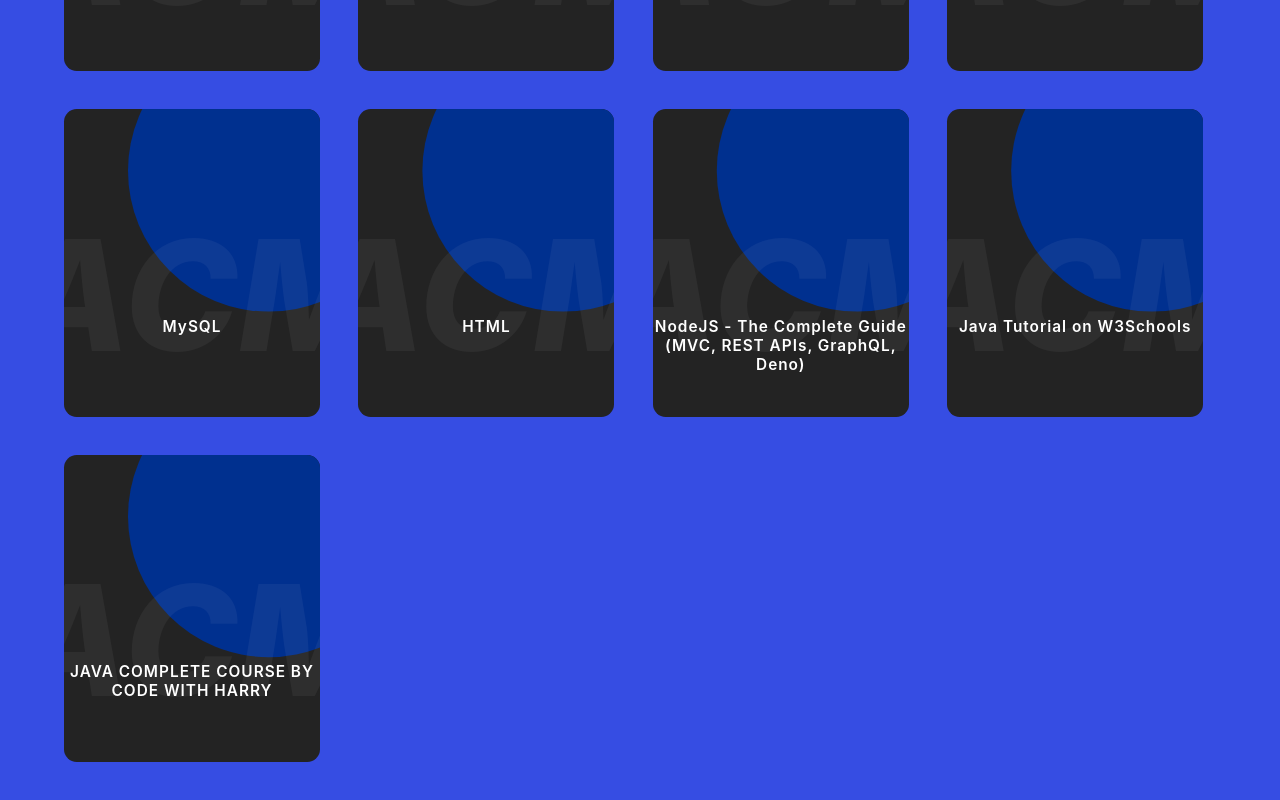
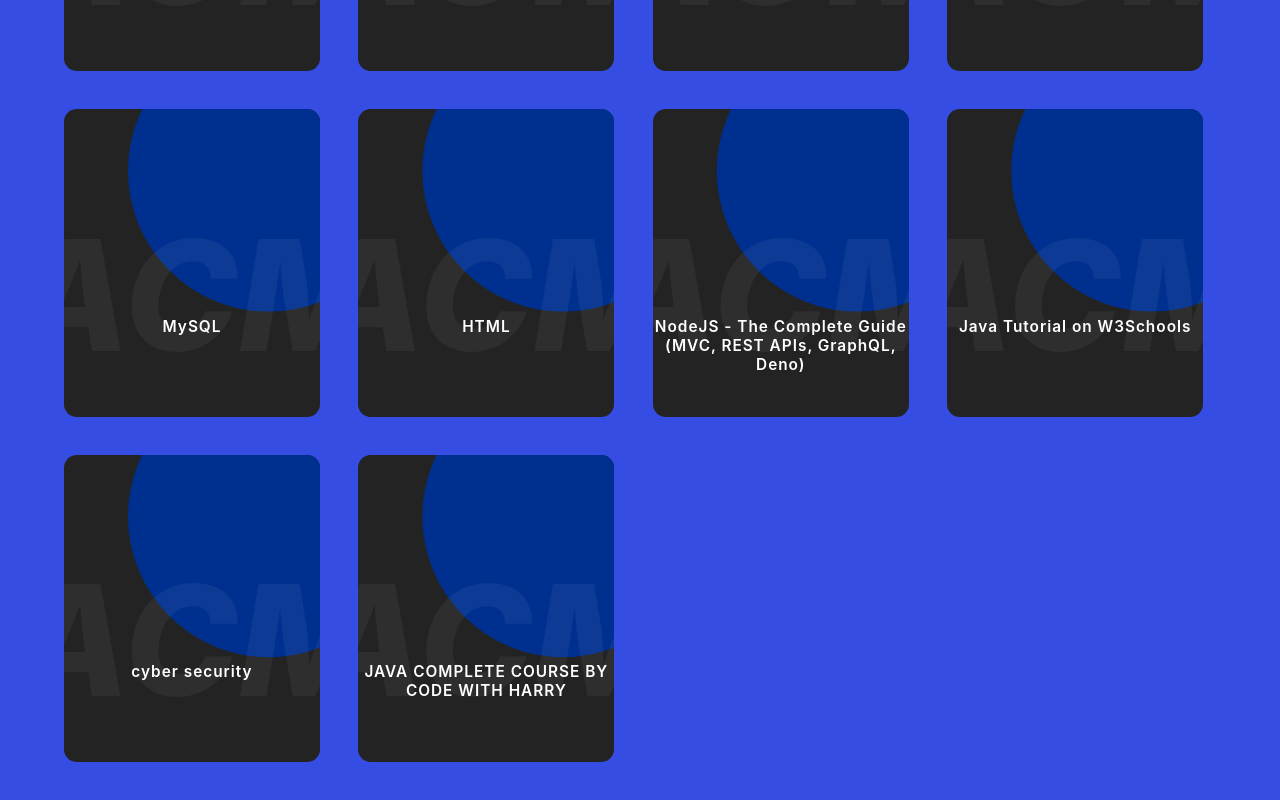
Before and after one commit to ACM-JUIT/Learning-Resources, a React (Create React App) app: page / in a window 1280 px wide. Shown: the part 1637-2437 px from the top of the page. Built offline with nearby package versions, Linux system fonts and the light colour scheme.

Commit message:
cyber security

```diff
--- a/src/data.js
+++ b/src/data.js
@@ -101,6 +101,11 @@
   link: "https://www.w3schools.com/java/default.asp",
 },
 {
+  courseName: "cyber security",
+  brief: "free online platform for learning cyber security",
+  link: "https://tryhackme.com/",
+},
+{
   courseName: "JAVA COMPLETE COURSE BY CODE WITH HARRY",
   brief: " COMPLETE JAVA COURSE ",
   link: "https://www.youtube.com/watch?v=ntLJmHOJ0ME&list=PLu0W_9lII9agS67Uits0UnJyrYiXhDS6q",
```
